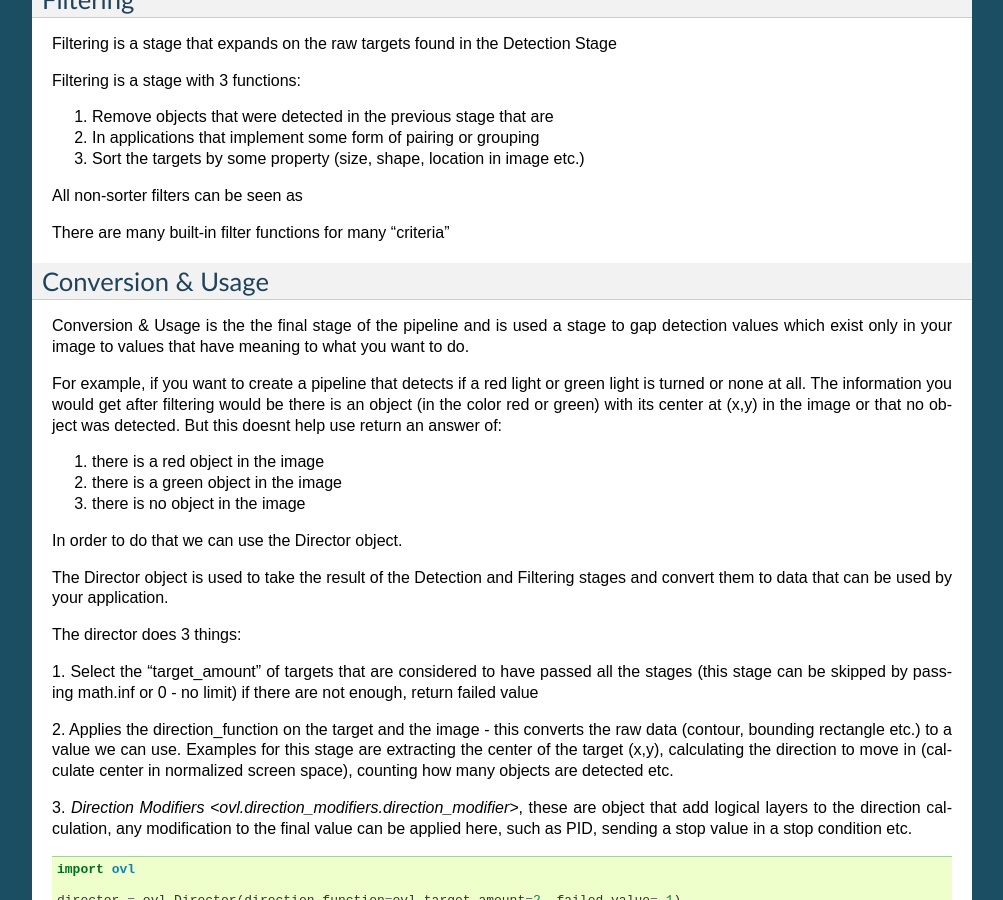
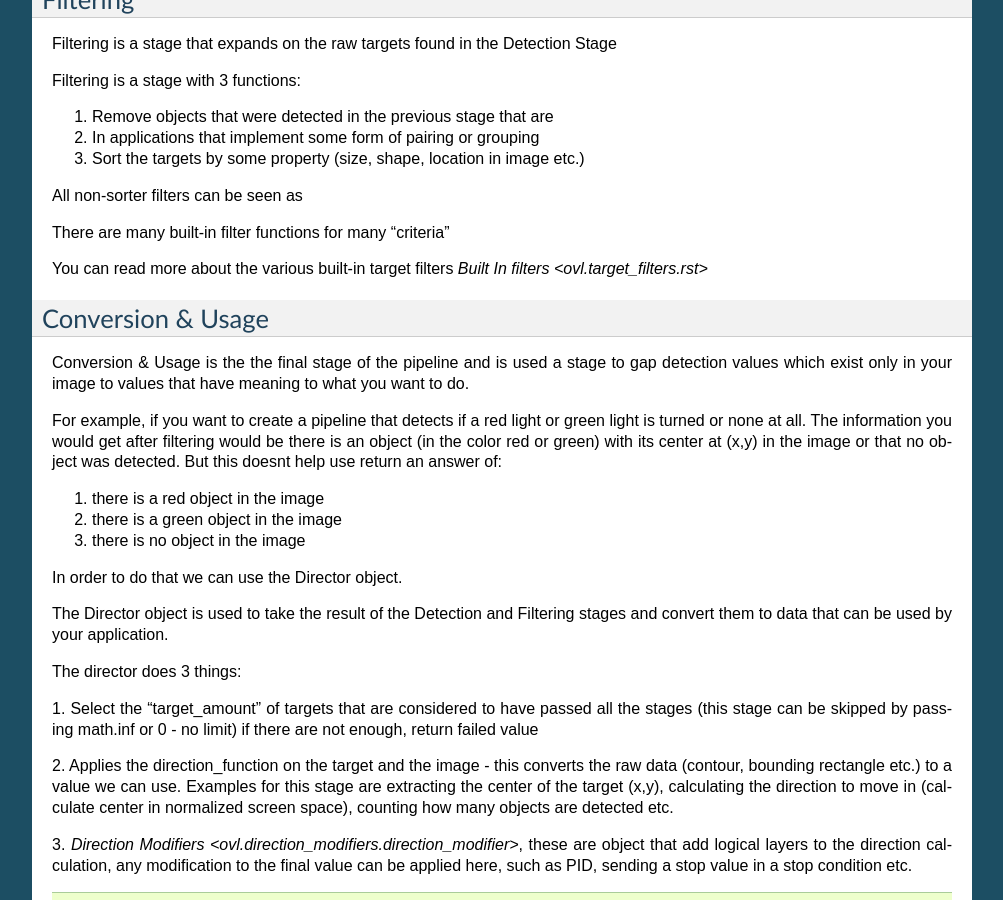
Before and after one commit to SerpentBit/ovl, a Sphinx documentation site: the page built from docs/getting_started.rst, in a window 1280 px wide and 900 px high, scrolled down 1098 px. Shown: the whole window, without its empty margins (198-1201 px from the left). Built offline with Sphinx 7.4.7, drawn with Linux system fonts in a browser that asks for light colours.

Commit message:
Updated: link to target filters in background

```diff
--- a/docs/getting_started.rst
+++ b/docs/getting_started.rst
@@ -81,6 +81,8 @@ All non-sorter filters can be seen as
 There are many built-in filter functions for many "criteria"
 
 
+You can read more about the various built-in target filters `Built In filters <ovl.target_filters.rst>`
+
 
 
 Conversion & Usage
```
